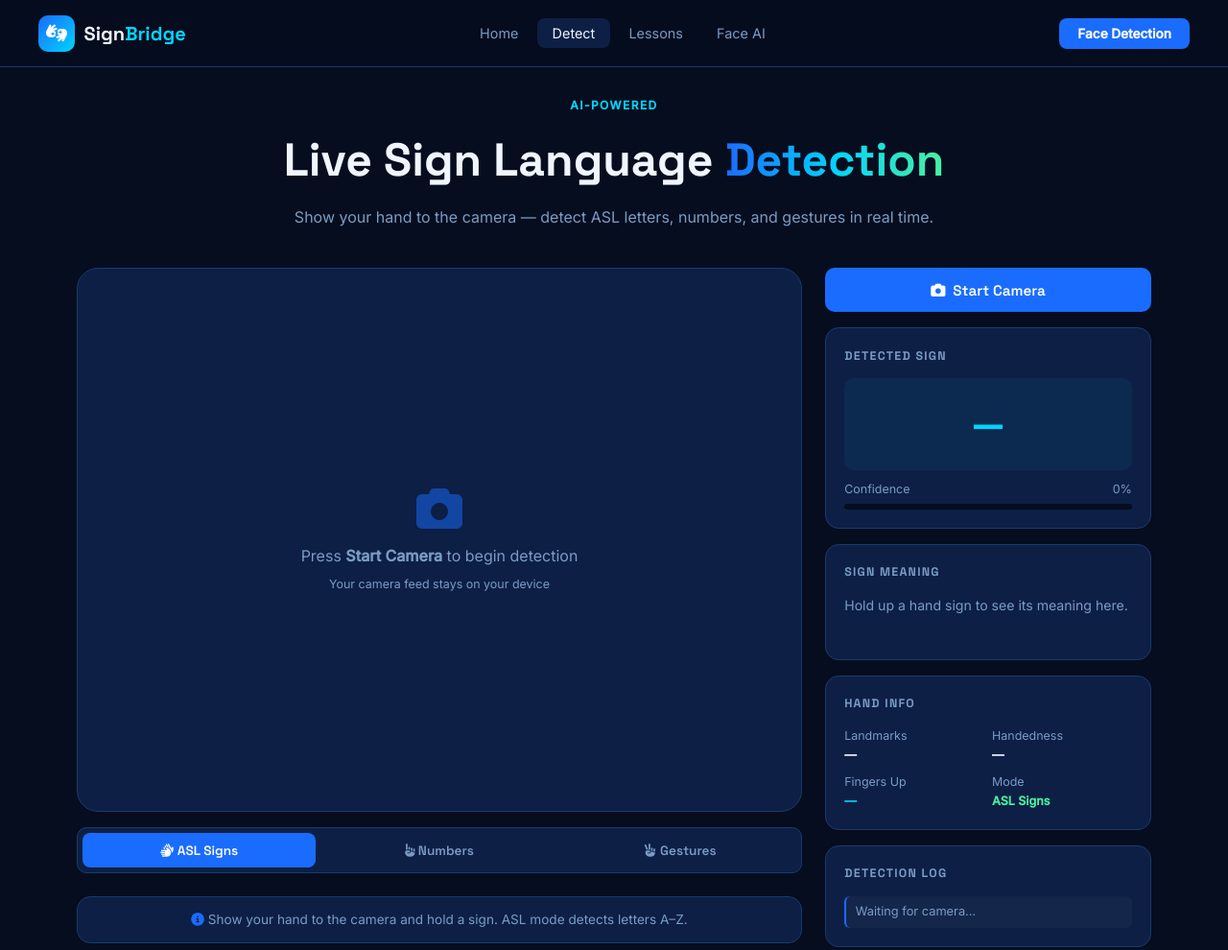
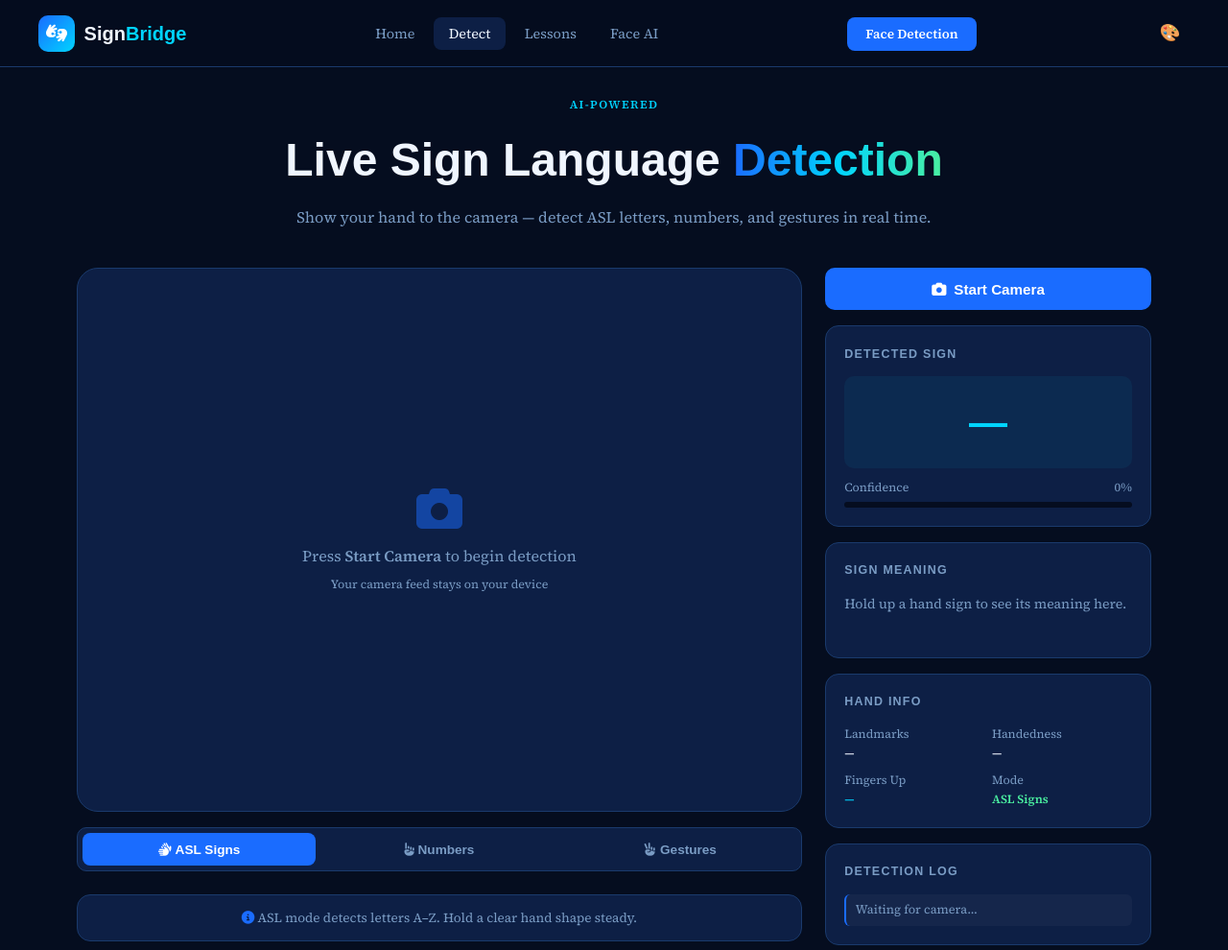
Before and after one commit to snehasajeevan2706-cell/commin, a plain HTML site: page detect.html in a window 1280 px wide. Shown: the top 990 px of the page at 96% size. Drawn offline with Linux system fonts and the light colour scheme; files that its build step writes are made by us from their sources; a web font is replaced by a local one.

Commit message:
initial commit

```diff
--- a/detect.html
+++ b/detect.html
@@ -3,9 +3,10 @@
 <head>
   <meta charset="UTF-8"/>
   <meta name="viewport" content="width=device-width, initial-scale=1.0"/>
+  <script>document.documentElement.setAttribute('data-theme', localStorage.getItem('signbridge_theme') || 'default');</script>
   <title>SignBridge — Live Detection</title>
-  <link rel="stylesheet" href="css/main.css"/>
-  <link href="https://fonts.googleapis.com/css2?family=Space+Grotesk:wght@300;400;500;600;700&family=Inter:wght@300;400;500&display=swap" rel="stylesheet"/>
+  <link rel="stylesheet" href="main.css"/>
+  <link href="https://fonts.googleapis.com/css2?family=Mona+Sans:wght@300;400;500;600;700&family=Source+Serif+4:ital,wght@0,300;0,400;0,600;1,400&display=swap" rel="stylesheet"/>
   <link rel="stylesheet" href="https://cdnjs.cloudflare.com/ajax/libs/font-awesome/6.5.0/css/all.min.css"/>
   <script src="https://cdn.jsdelivr.net/npm/@mediapipe/hands/hands.js" crossorigin="anonymous"></script>
   <script src="https://cdn.jsdelivr.net/npm/@mediapipe/camera_utils/camera_utils.js" crossorigin="anonymous"></script>
@@ -25,6 +26,7 @@
     <li><a href="face.html">Face AI</a></li>
   </ul>
   <div class="nav-cta"><a href="face.html" class="btn-nav">Face Detection</a></div>
+  <button class="theme-toggle" id="themeToggle" type="button" aria-label="Theme">🎨</button>
   <button class="hamburger" id="hamburger"><i class="fa-solid fa-bars"></i></button>
 </nav>
 
@@ -120,6 +122,7 @@
   </div>
 </div>
 
-<script src="js/detect.js"></script>
+<script src="main.js"></script>
+<script src="detect.js"></script>
 </body>
 </html>
--- a/detect.js
+++ b/detect.js
@@ -193,6 +193,8 @@
   canvas.height = video.videoHeight;
 
   ctx.save();
+  ctx.translate(canvas.width, 0);
+  ctx.scale(-1, 1); // Mirror for selfie view
   ctx.clearRect(0, 0, canvas.width, canvas.height);
   ctx.drawImage(results.image, 0, 0, canvas.width, canvas.height);
 
@@ -239,7 +241,7 @@
       drawCorner(ctx, xMax, yMax, bLen, false, false);
 
       // Detect sign
-      const fingers = getFingerStates(landmarks);
+      const fingers = getFingerStates(landmarks, handedness);
       const sign = detectSign(landmarks, fingers, handedness);
       const conf = Math.floor(75 + Math.random() * 23);
 
@@ -286,13 +288,14 @@
 }
 
 // ── FINGER DETECTION ──
-function getFingerStates(lm) {
+function getFingerStates(lm, handedness) {
   // Returns array of 5 booleans [thumb, index, middle, ring, pinky]
   const tips  = [4, 8, 12, 16, 20];
   const mids  = [3, 6, 10, 14, 18];
   const up = [];
-  // Thumb: compare x
-  up.push(lm[4].x < lm[3].x);
+  // Thumb direction depends on handedness in mirrored selfie view.
+  const thumbUp = handedness === 'Right' ? lm[4].x < lm[3].x : lm[4].x > lm[3].x;
+  up.push(thumbUp);
   // Others: compare y
   for (let i = 1; i < 5; i++) {
     up.push(lm[tips[i]].y < lm[mids[i]].y);
--- a/lessons.js
+++ b/lessons.js
@@ -101,8 +101,9 @@
 
 function switchTab(tab) {
   currentTab = tab;
+  const idMap = { alpha: 'tabAlpha', numbers: 'tabNums', phrases: 'tabPhrases' };
   ['alpha','numbers','phrases'].forEach(t => {
-    document.getElementById('tab' + t.charAt(0).toUpperCase() + t.slice(1)).classList.toggle('active', t === tab);
+    document.getElementById(idMap[t]).classList.toggle('active', t === tab);
   });
   renderGrid();
 }
--- a/main.css
+++ b/main.css
@@ -1,5 +1,5 @@
 /* === SIGNBRIDGE MAIN CSS === */
-@import url('https://fonts.googleapis.com/css2?family=Space+Grotesk:wght@300;400;500;600;700&family=Inter:wght@300;400;500&display=swap');
+@import url('https://fonts.googleapis.com/css2?family=Mona+Sans:wght@300;400;500;600;700&family=Source+Serif+4:ital,wght@0,300;0,400;0,600;1,400&display=swap');
 
 :root {
   --bg-deep:    #050d1f;
@@ -13,10 +13,32 @@
   --white:      #f0f6ff;
   --text-muted: #7a9cc4;
   --border:     #1a3a6c;
-  --font-head:  'Space Grotesk', sans-serif;
-  --font-body:  'Inter', sans-serif;
+  --font-head:  'Mona Sans', sans-serif;
+  --font-body:  'Source Serif 4', serif;
   --radius:     14px;
   --radius-lg:  22px;
+}
+
+[data-theme="dark"] {
+  --bg-deep: #000000;
+  --bg-dark: #050a0f;
+  --bg-panel: #080f1a;
+  --bg-card: #0a1220;
+  --white: #ffffff;
+  --text-muted: #6a8aaa;
+}
+
+[data-theme="light"] {
+  --bg-deep: #f0f4ff;
+  --bg-dark: #e4ecff;
+  --bg-panel: #dce6ff;
+  --bg-card: #cdd9ff;
+  --white: #0a1628;
+  --text-muted: #4a6080;
+  --border: #b0c4e8;
+  --blue-bright: #1a6cff;
+  --cyan: #0099cc;
+  --green: #1a9e5c;
 }
 
 *, *::before, *::after { box-sizing: border-box; margin: 0; padding: 0; }
@@ -88,6 +110,15 @@
 .hamburger {
   display: none; background: none; border: none;
   color: var(--white); font-size: 1.3rem; cursor: pointer;
+}
+
+.theme-toggle {
+  background: none;
+  border: none;
+  color: var(--white);
+  font-size: 1.1rem;
+  cursor: pointer;
+  padding: 0.4rem 0.6rem;
 }
 
 /* ── HERO ── */
@@ -375,6 +406,8 @@
 }
 .camera-wrap canvas, .camera-wrap video {
   width: 100%; height: 100%; object-fit: cover; display: block;
+  transform:scaleX(-1);
+
 
 }
 .cam-overlay {
--- a/main.js
+++ b/main.js
@@ -1,8 +1,42 @@
-// Main JS — navbar scroll, hamburger
+// Main JS — navbar scroll, hamburger, theme toggle
+const THEME_ORDER = ['default', 'dark', 'light'];
+
+function getSavedTheme() {
+  const theme = localStorage.getItem('signbridge_theme');
+  return THEME_ORDER.includes(theme) ? theme : 'default';
+}
+
+function applyTheme(theme) {
+  const nextTheme = THEME_ORDER.includes(theme) ? theme : 'default';
+  document.documentElement.setAttribute('data-theme', nextTheme);
+  localStorage.setItem('signbridge_theme', nextTheme);
+
+  const themeToggle = document.getElementById('themeToggle');
+  if (themeToggle) {
+    const icon = nextTheme === 'dark' ? '🌙' : nextTheme === 'light' ? '☀️' : '🎨';
+    themeToggle.textContent = icon;
+    themeToggle.setAttribute('aria-label', `Theme: ${nextTheme}`);
+    themeToggle.title = `Theme: ${nextTheme}`;
+  }
+}
+
+function cycleTheme() {
+  const currentTheme = document.documentElement.getAttribute('data-theme') || 'default';
+  const nextIndex = (THEME_ORDER.indexOf(currentTheme) + 1) % THEME_ORDER.length;
+  applyTheme(THEME_ORDER[nextIndex]);
+}
+
 document.addEventListener('DOMContentLoaded', () => {
   const navbar = document.getElementById('navbar');
   const hamburger = document.getElementById('hamburger');
   const navLinks = document.querySelector('.nav-links');
+
+  applyTheme(getSavedTheme());
+
+  const themeToggle = document.getElementById('themeToggle');
+  if (themeToggle) {
+    themeToggle.addEventListener('click', cycleTheme);
+  }
 
   window.addEventListener('scroll', () => {
     if (window.scrollY > 40) navbar.classList.add('scrolled');
```
Also changed, not shown: face.html (+6 -3 lines), index.html (+5 -3 lines), lessons.html (+7 -3 lines).
